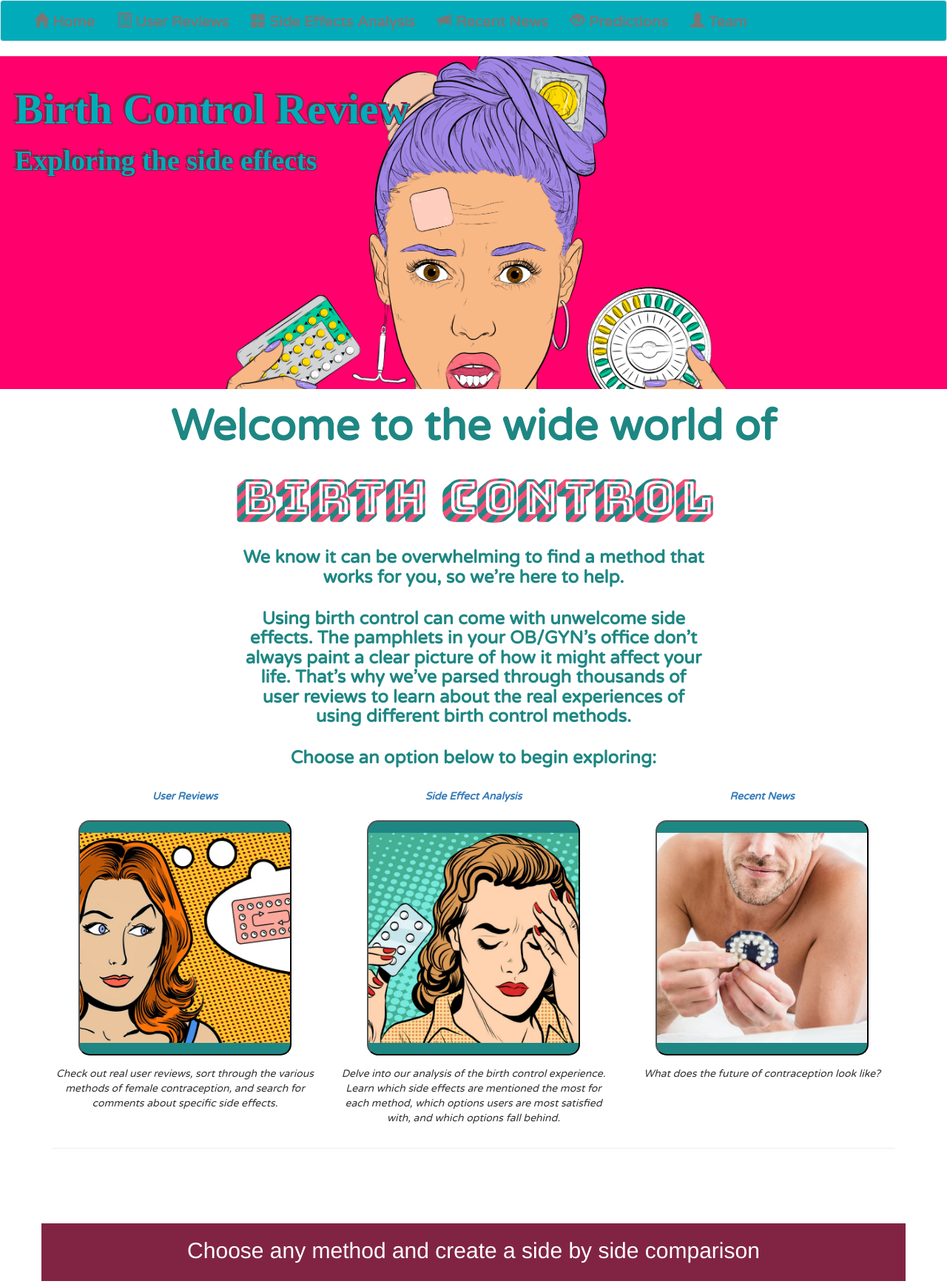
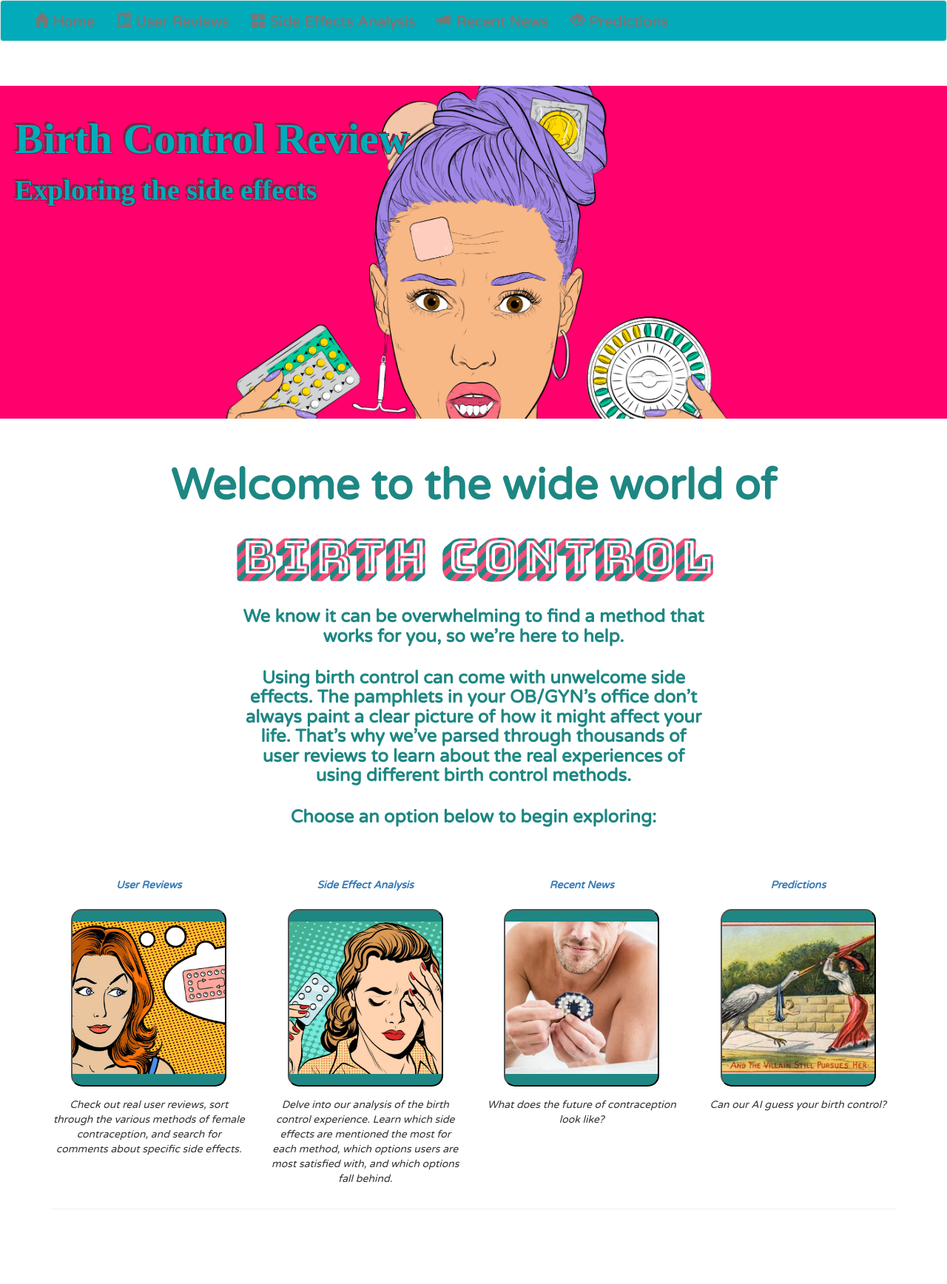
Before and after one commit to alyzaw/BirthControlProject4, a Flask app: page / in a window 1280 px wide. Shown: the top 1736 px of the page at 74% size. Run offline with Flask 2, Linux system fonts and the light colour scheme; parts of the project's set-up code (start-up, migrations or seed data) failed here and were passed over; some libraries are stand-ins or nearby versions; some web fonts are replaced.

Commit message:
Final commit

```diff
--- a/templates/index.html
+++ b/templates/index.html
@@ -7,16 +7,16 @@
     <meta name="viewport" content="width=device-width, initial-scale=1.0">
     <meta http-equiv="X-UA-Compatible" content="ie=edge">
     <title>Birth Control Review</title>
+
+    <link rel="stylesheet" href="https://cdnjs.cloudflare.com/ajax/libs/font-awesome/4.7.0/css/font-awesome.min.css">
     <link rel="stylesheet" href="https://maxcdn.bootstrapcdn.com/bootstrap/3.3.7/css/bootstrap.min.css">
-    <link rel="stylesheet" href="https://cdnjs.cloudflare.com/ajax/libs/font-awesome/4.7.0/css/font-awesome.min.css">
     <link rel="stylesheet" href="{{ url_for('static', filename='css/style.css') }}">
 
     <link href='https://fonts.googleapis.com/css?family=Chivo' rel='stylesheet'>
     <link href='https://fonts.googleapis.com/css?family=Bungee+Shade'rel='stylesheet'>
     <link href='https://fonts.googleapis.com/css?family=Varela+Round' rel='stylesheet'>
 
-
-
+    <link rel="icon" type="image/png" href="../static/css/iud_loading.png">
 
 </head>
 
@@ -27,8 +27,10 @@
             <div class="container-fluid">
               <!-- Brand and toggle get grouped for better mobile display -->
               <div class="navbar-header">
-                <button type="button" class="navbar-toggle collapsed" data-toggle="collapse" data-target="#bs-example-navbar-collapse-1" aria-expanded="false">
+                <button type="button" class="navbar-toggle collapsed" data-toggle="collapse" data-target=".navbar-collapse" aria-expanded="false">
                 <span class="sr-only">Toggle navigation</span>
+                <span class="icon-bar"></span>
+                <span class="icon-bar"></span>
                 <span class="icon-bar"></span>
 
               </button>
@@ -41,7 +43,7 @@
                     <li><a href="/side_effects"><span class="glyphicon glyphicon-th-large"></span> Side Effects Analysis</a></li>
                     <li ><a href="/news"><span class="glyphicon glyphicon-bullhorn"></span> Recent News</a></li>
                     <li><a href="/predictions"><span class="glyphicon glyphicon-eye-open"></span> Predictions</a></li>
-                    <li><a href="/team"><span class="glyphicon glyphicon-user"></span> Team</a></li>
+                    <!-- <li><a href="/team"><span class="glyphicon glyphicon-user"></span> Team</a></li> -->
                 </ul>
               </div>
               <!-- /.navbar-collapse -->
@@ -49,10 +51,18 @@
             <!-- /.container-fluid -->
           </nav>
 
+            <br>
+            <br>
             <div class="hero hero-home text-center">
+                    <!-- <br><br> -->
                 <h1>Birth Control Review</h1>
+                <br>
                 <p>Exploring the side effects</p>
               </div>
+
+            <br>
+            <br>
+
 
                 <!-- Page content -->
                 <div class="container">
@@ -75,18 +85,45 @@
                     Delve into our analysis of the birth control experience. Learnt which side effects appear to be most common for each method, which options users are most satisfied with, and which options fall behind.
                     What does the future of contraception look like? -->
                 </div>
+
+                    <!-- <div class="row">
+                        <section id="wrapper">
+
+
+                            <article>
+                                <p>
+                                    Accoding to a survey by the Center for Disease Control, two-thirds of women of child bearing age are using some form of contraception.
+                                While this includes non-medicinal methods such as condoms or surgical sterilization, a huge portion of those women are using medications as their method of birth control.
+                            These medications are know for having a wide array of side effects, often having a significant impact on the users life.
+                        Information dispersed by pharmaceutical companies and medical professionals is often vague and generalized. While the side effects listed for each method of birth control
+                    often look identical to each other, the actual usesr experience can vary significantly. We wanted to look at user reviews to gauge if the actual user experience on the different available
+                    birth control methods differed from each other, and if there were any options that were noticable better or worse than others. We decided to collect user reviews for various methods of birth control, to see if we could analyze feedback
+                    provided by women and discover trends that arise within the reported experiences women have with each birth control option currently on the market. </p> <br>
+
+                                <p>
+                                     We scraped our data from two sites, EverydayHealth.com and Drugs.com, and used the information collected for the rest of our analysis<br>
+
+                                </p>
+
+                            </article>
+                        </section>
+
+                    </div> -->
+
+                    <br><br>
+
                     </div>
 
                     <div class="row" style="text-align: center">
                         <div class="site-nav">
-                    <div class="col-xs-4 col-sm-4 col-md-4">
+                            <div class="col-xs-3 col-sm-3 col-md-3">
                             <a href="/table"><h3><em>User Reviews</em></h3></a>
                             <a href="/table"><button><img src="../static/css/contraception-thoughts-button.jpg" /></button></a>
                             <p><em>Check out real user reviews, sort through the various methods of female contraception,
                                     and search for comments about specific side effects.</em></p>
                                 </div>
 
-                    <div class="col-xs-4 col-sm-4 col-md-4">
+                            <div class="col-xs-3 col-sm-3 col-md-3">
                                 <a href="/side_effects"><h3><em>Side Effect Analysis</em></h3></a>
                                 <a href="/side_effects"><button><img src="../static/css/bc3-button.jpg" /></button></a>
                                 <p><em>Delve into our analysis of the birth control experience. Learn which side effects
@@ -94,13 +131,20 @@
                                         which options fall behind.</em></p>
                                     </div>
 
-                    <div class="col-xs-4 col-sm-4 col-md-4">
+                                <div class="col-xs-3 col-sm-3 col-md-3">
                                     <a href="/news"><h3><em>Recent News</em></h3></a>
                                     <a href="/news"><button><img src="../static/css/dude-pill-button.jpg" /></button></a>
                                     <p><em>What does the future of contraception look like?</em></p>
                                         </div>
+
+                                        <div class="col-xs-3 col-sm-3 col-md-3">
+                                            <a href="/predictions"><h3><em>Predictions</em></h3></a>
+                                            <a href="/predictions"><button><img src="../static/css/theVillain-button.jpg" /></button></a>
+                                            <p><em>Can our AI guess your birth control?</em></p>
                                                 </div>
                                 </div>
+                            </div>
+
 
             <hr>
 
```
Lines whose indentation alone changed are shown as unchanged.
